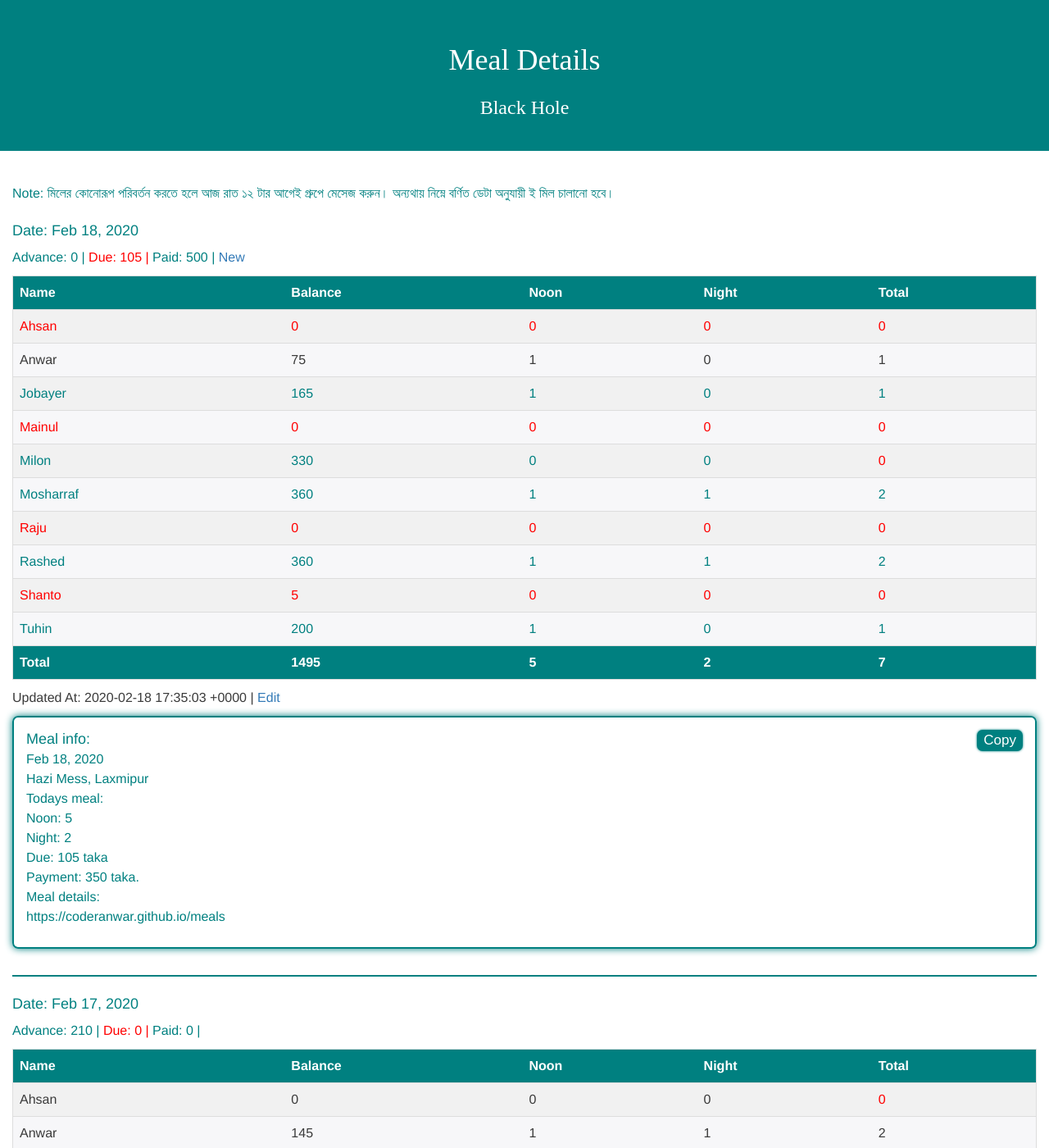
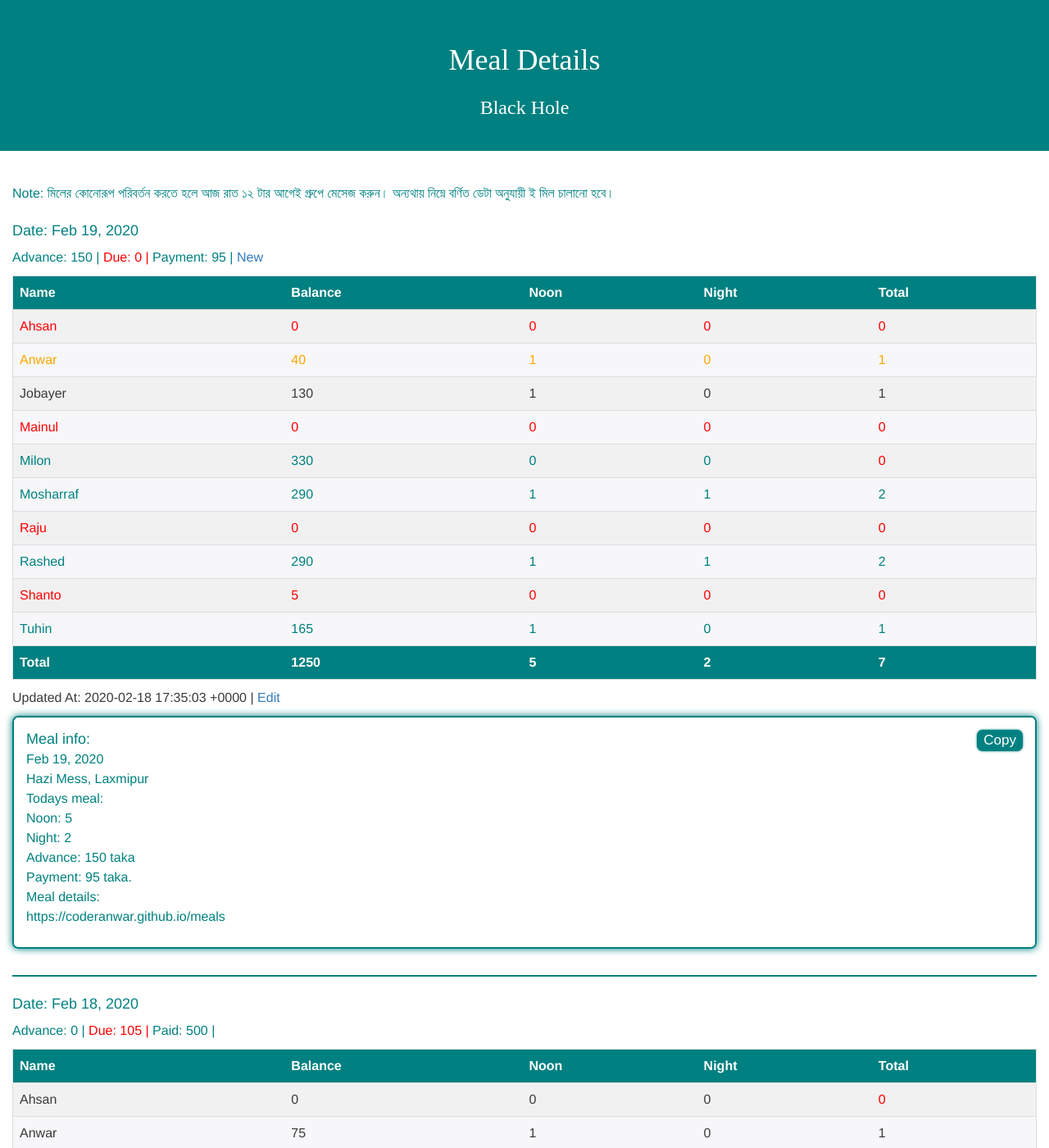
Before and after one commit to coderanwar/meals, a Jekyll site: the page built from index.html, in a window 1280 px wide and 1400 px high. Shown: the whole window at 82% size. Built offline with Jekyll 4.4.1, drawn with Linux system fonts in a browser that asks for light colours.

Commit message:
Update meals.yml

```diff
--- a/_data/meals.yml
+++ b/_data/meals.yml
@@ -1,3 +1,49 @@
+
+- Date: 2020-02-19
+  Paid: 0
+  Advance: 150
+  Due: 0
+  Peoples:
+    - Name: "Ahsan"
+      Balance: 0
+      Noon: 0
+      Night: 0
+    - Name: "Anwar"
+      Balance: 40
+      Noon: 1
+      Night: 0
+    - Name: "Jobayer"
+      Balance: 130
+      Noon: 1
+      Night: 0
+    - Name: "Mainul"
+      Balance: 0
+      Noon: 0
+      Night: 0
+    - Name: "Milon"
+      Balance: 330
+      Noon: 0
+      Night: 0
+    - Name: "Mosharraf"
+      Balance: 290
+      Noon: 1
+      Night: 1
+    - Name: "Raju"
+      Balance: 0
+      Noon: 0
+      Night: 0
+    - Name: "Rashed"
+      Balance: 290
+      Noon: 1
+      Night: 1
+    - Name: "Shanto"
+      Balance: 5
+      Noon: 0
+      Night: 0
+    - Name: "Tuhin"
+      Balance: 165
+      Noon: 1
+      Night: 0
 
 - Date: 2020-02-18
   Paid: 500
```
